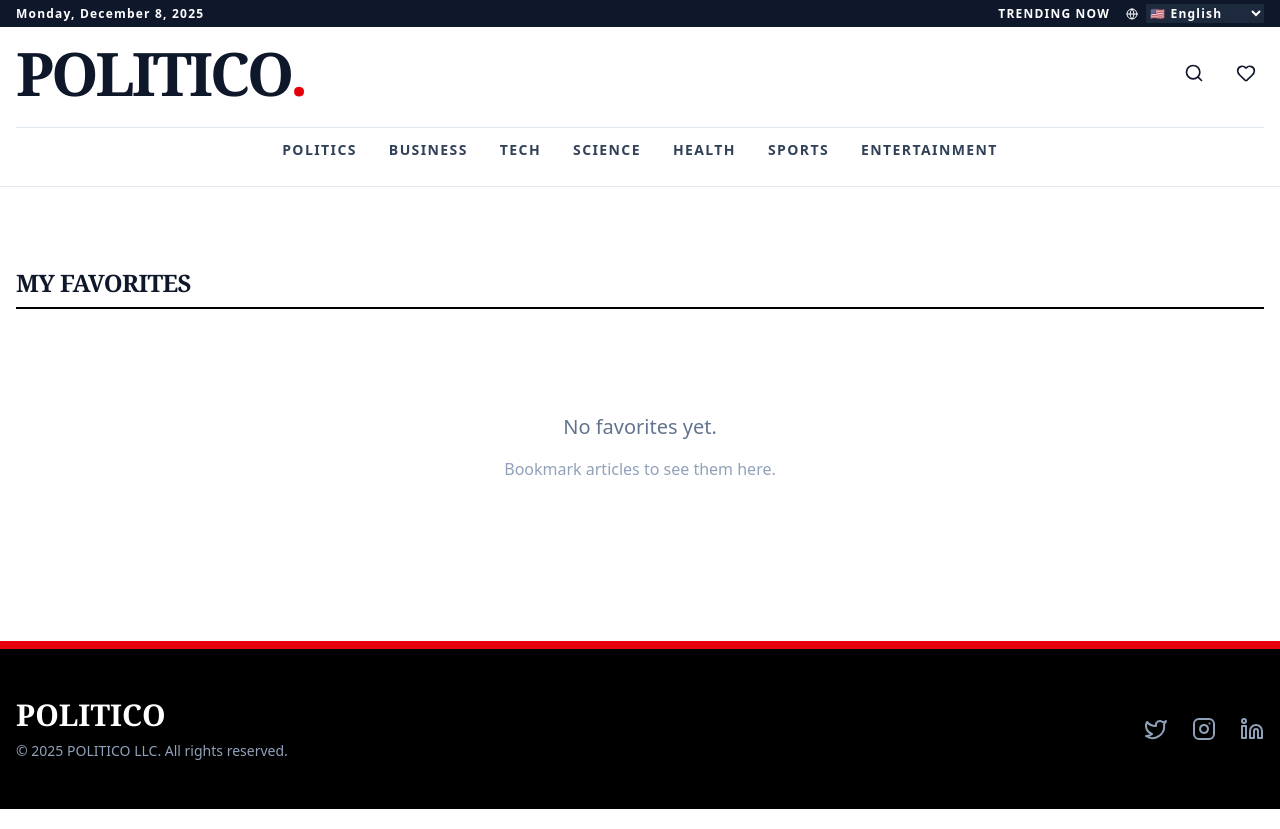
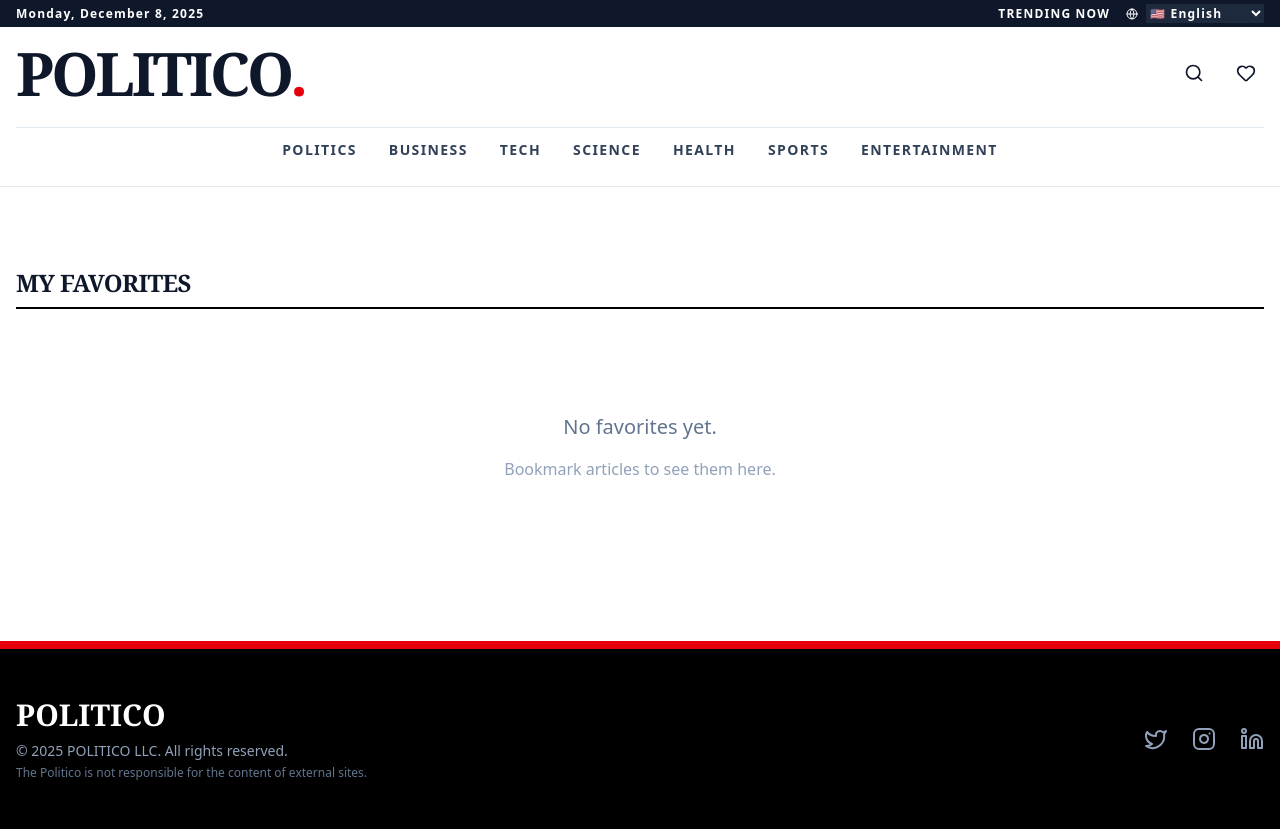
Before and after one commit to tanaygoyal1111/NewsReader, a React (Vite) app: page /favorites in a window 1280 px wide. Built offline with nearby package versions, Linux system fonts and the light colour scheme.

Commit message:
feat: Update footer with disclaimer and social links

```diff
--- a/src/components/Footer.jsx
+++ b/src/components/Footer.jsx
@@ -17,12 +17,15 @@ const Footer = () => {
           <p className="text-slate-400 text-sm">
             © {currentYear} POLITICO LLC. All rights reserved.
           </p>
+          <p className="text-slate-500 text-xs mt-1">
+            The Politico is not responsible for the content of external sites.
+          </p>
         </div>
 
         {/* Social Icons */}
         <div className="flex items-center gap-6">
           <a
-            href="https://twitter.com"
+            href="https://twitter.com/TanayGoyal9"
             target="_blank"
             rel="noopener noreferrer"
             className="text-slate-400 hover:text-white transition-colors transform hover:scale-110"
@@ -31,7 +34,7 @@ const Footer = () => {
             <Twitter className="w-6 h-6" />
           </a>
           <a
-            href="https://instagram.com"
+            href="https://instagram.com/tanay_goyal"
             target="_blank"
             rel="noopener noreferrer"
             className="text-slate-400 hover:text-white transition-colors transform hover:scale-110"
@@ -40,7 +43,7 @@ const Footer = () => {
             <Instagram className="w-6 h-6" />
           </a>
           <a
-            href="https://linkedin.com"
+            href="https://www.linkedin.com/in/tanay-goyal-325a37298"
             target="_blank"
             rel="noopener noreferrer"
             className="text-slate-400 hover:text-white transition-colors transform hover:scale-110"
```
